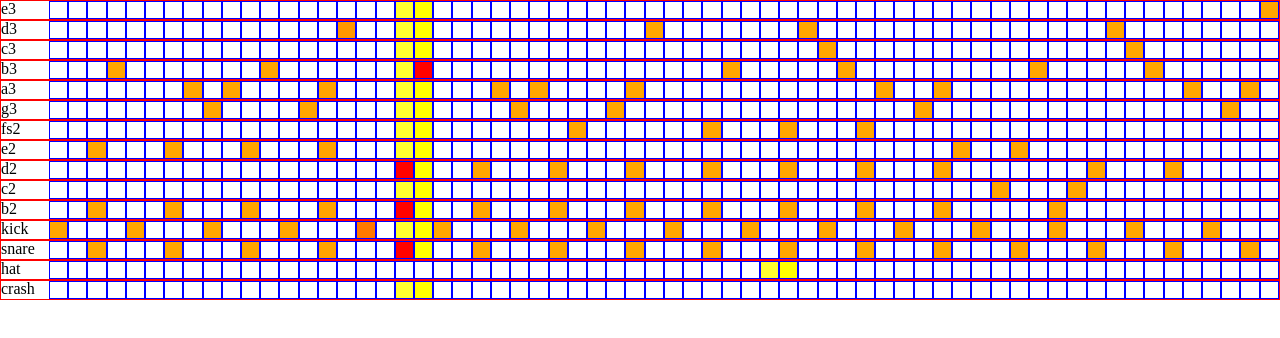
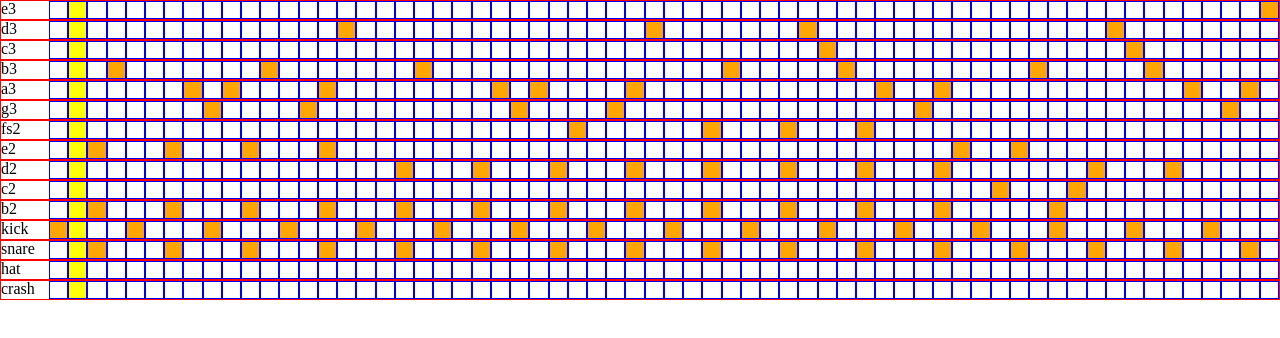
Before and after one commit to hanhee-song/marble_machine, a React (Create React App) app: page / in a window 1280 px wide. Shown: the top 338 px of the page. Built offline with nearby package versions, Linux system fonts and the light colour scheme.

Commit message:
cut down rerenders in half

```diff
--- a/src/components/drums.jsx
+++ b/src/components/drums.jsx
@@ -20,13 +20,12 @@ class DrumsBoard extends React.Component {
 
   renderLines() {
     return this.notes.map((note) => {
-      const currentBeat = note === "hat" ? this.props.currentBeat : Math.floor(this.props.currentBeat / 2);
       return (
         <Line note={note}
           instrument={this.drums}
           key={note}
           mm={this.props.mm}
-          currentBeat={currentBeat} />
+          currentBeat={this.props.currentBeat} />
       );
     });
   }
--- a/src/components/line.jsx
+++ b/src/components/line.jsx
@@ -14,6 +14,12 @@ class Line extends React.Component {
     this.updateNotes = this.updateNotes.bind(this);
   }
 
+  shouldComponentUpdate() {
+    console.log(this.props.currentBeat % 2);
+    return this.props.currentBeat % 2 !== 0;
+    // return true;
+  }
+
   componentDidMount() {
     this.updateNotes();
   }
@@ -24,7 +30,8 @@ class Line extends React.Component {
 
   renderSquares() {
     return this.state.line.map((bool, i) => {
-      const current = this.props.currentBeat === i ? "current" : "";
+      const halfBeat = Math.floor(this.props.currentBeat / 2);
+      const current = halfBeat === i ? "current" : "";
       const active = bool ? "active" : "";
       return (
         <div className={`line-square wide ${current} ${active}`}
--- a/src/components/soundboard.jsx
+++ b/src/components/soundboard.jsx
@@ -8,7 +8,7 @@ class Soundboard extends React.Component {
     this.state = {
       currentBeat: 0,
       interval: null,
-      tempo: 105,
+      tempo: 1050,
       mm: 128,
     };
   }
--- a/src/components/vibraphone.jsx
+++ b/src/components/vibraphone.jsx
@@ -26,7 +26,7 @@ class VibraphoneBoard extends React.Component {
           instrument={this.vibraphone}
           key={note}
           mm={this.props.mm}
-          currentBeat={Math.floor(this.props.currentBeat / 2)} />
+          currentBeat={this.props.currentBeat} />
       );
     });
   }
```
